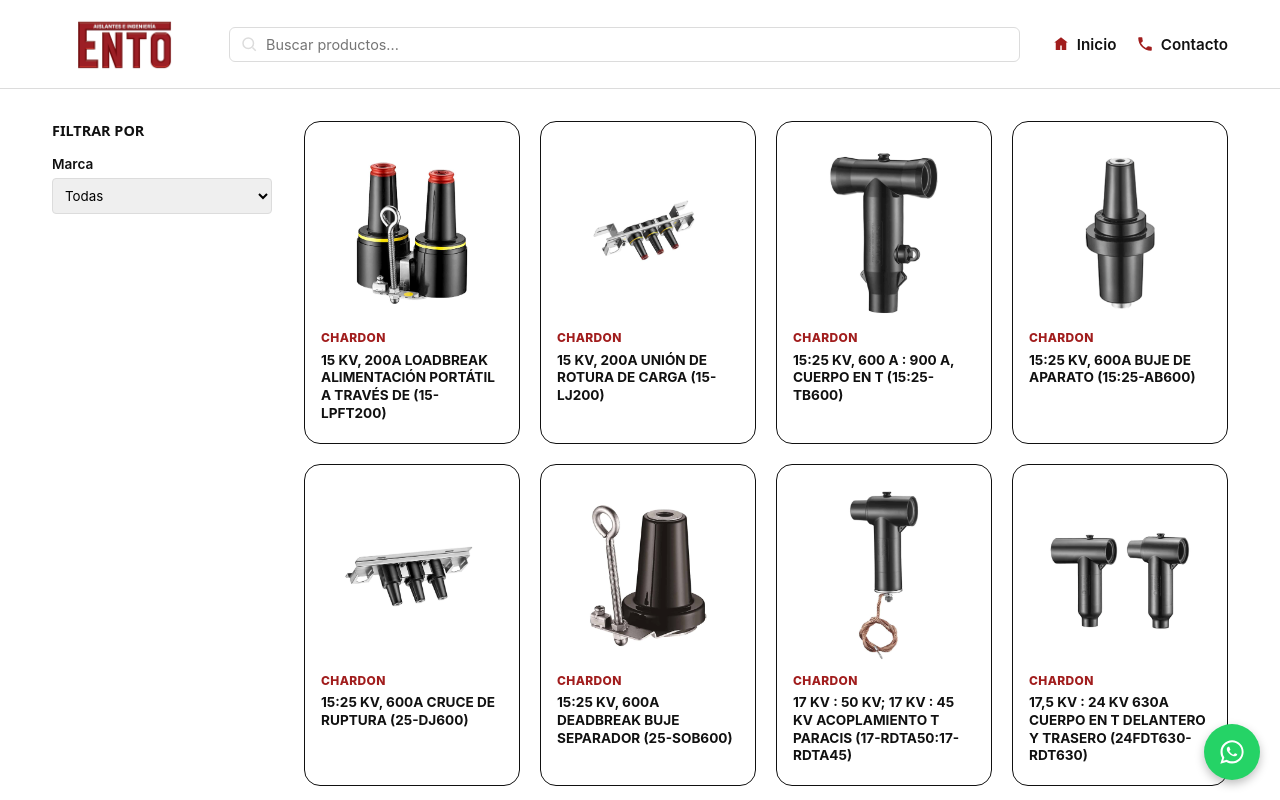
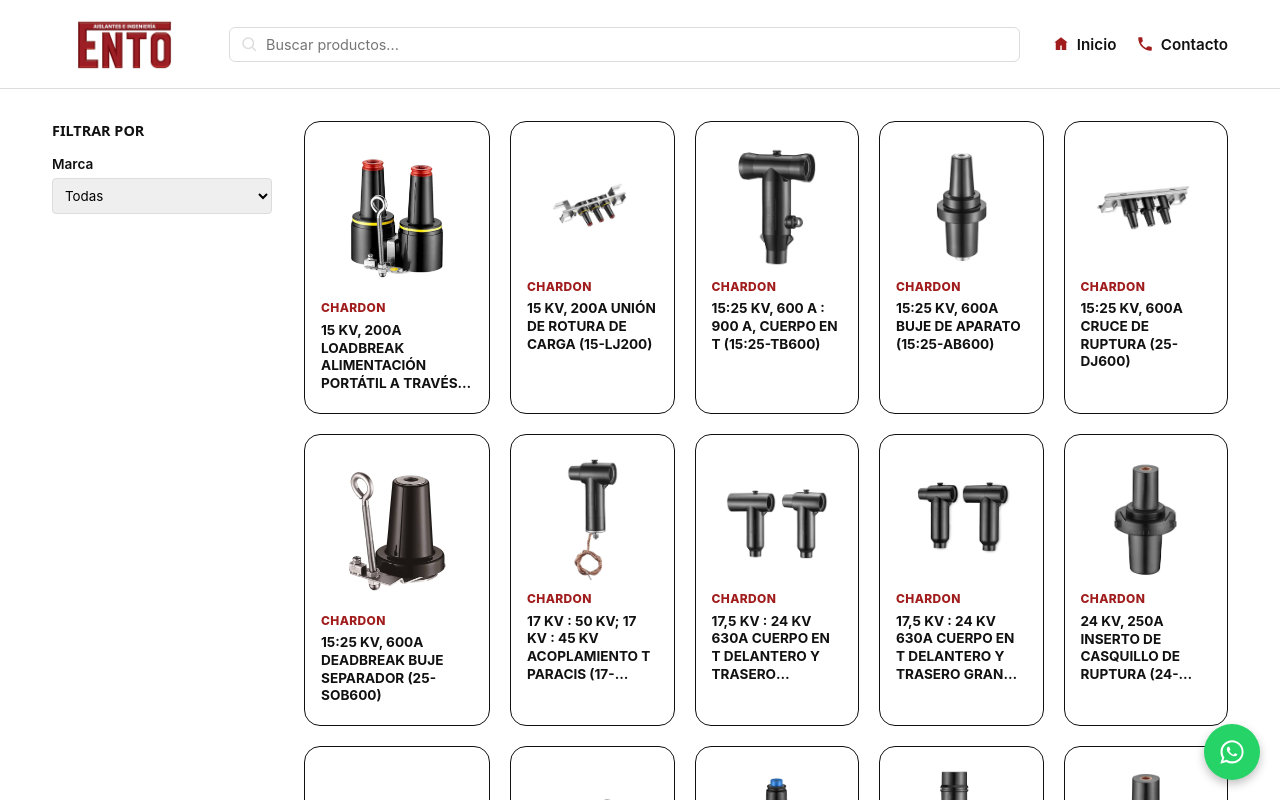
Before and after one commit to Betuntun/ENTO-WEB, an Angular app: page /productos in a window 1280 px wide. Shown: the top 800 px of the page. Built offline with nearby package versions, Linux system fonts and the light colour scheme; a web font is replaced by a local one.

Commit message:
fix: update results grid layout for consistent column structure across breakpoints

```diff
--- a/src/app/features/products/products-list.scss
+++ b/src/app/features/products/products-list.scss
@@ -53,8 +53,16 @@
 
 .results__grid {
   display: grid;
-  grid-template-columns: repeat(auto-fill, minmax(180px, 1fr));
+  grid-template-columns: repeat(3, 1fr);
   gap: 1.25rem;
+
+  @media (min-width: 900px) {
+    grid-template-columns: repeat(4, 1fr);
+  }
+
+  @media (min-width: 1120px) {
+    grid-template-columns: repeat(5, 1fr);
+  }
 
   @media (max-width: 640px) {
     grid-template-columns: repeat(2, 1fr);
```
